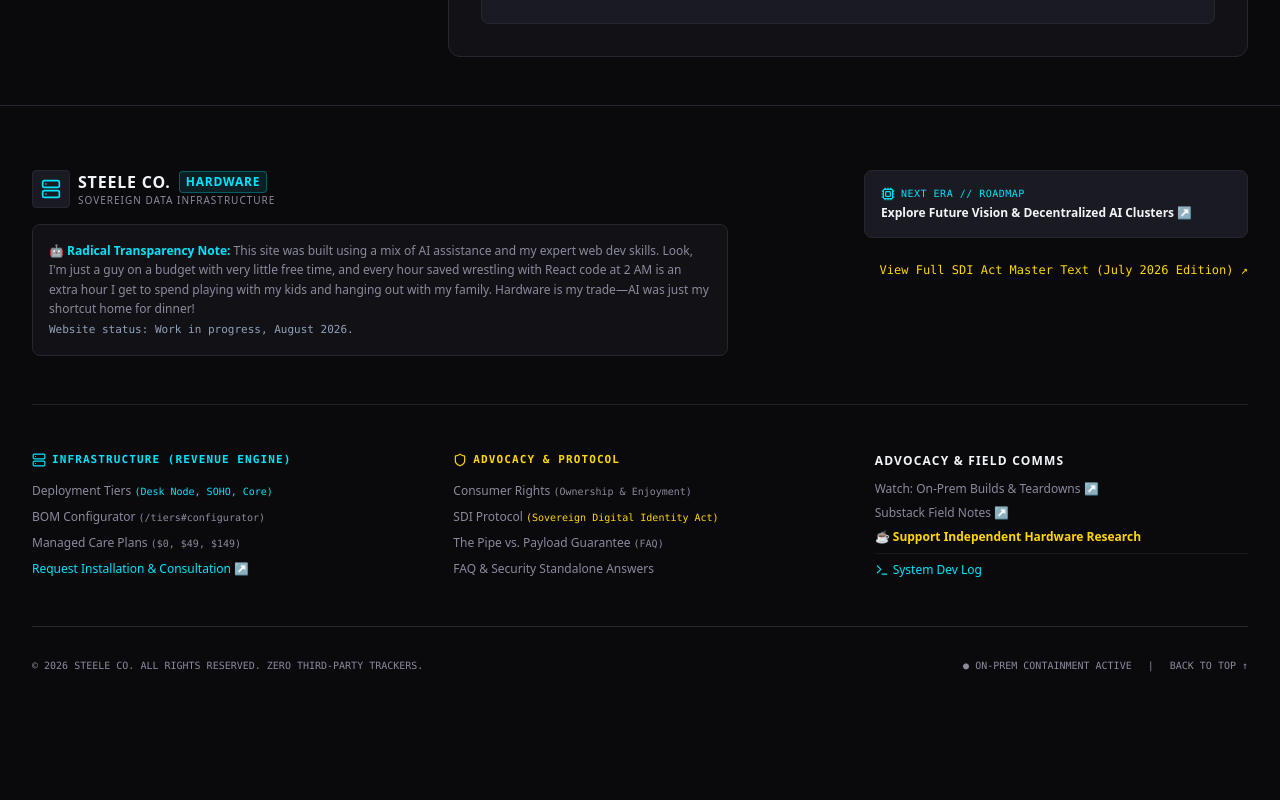
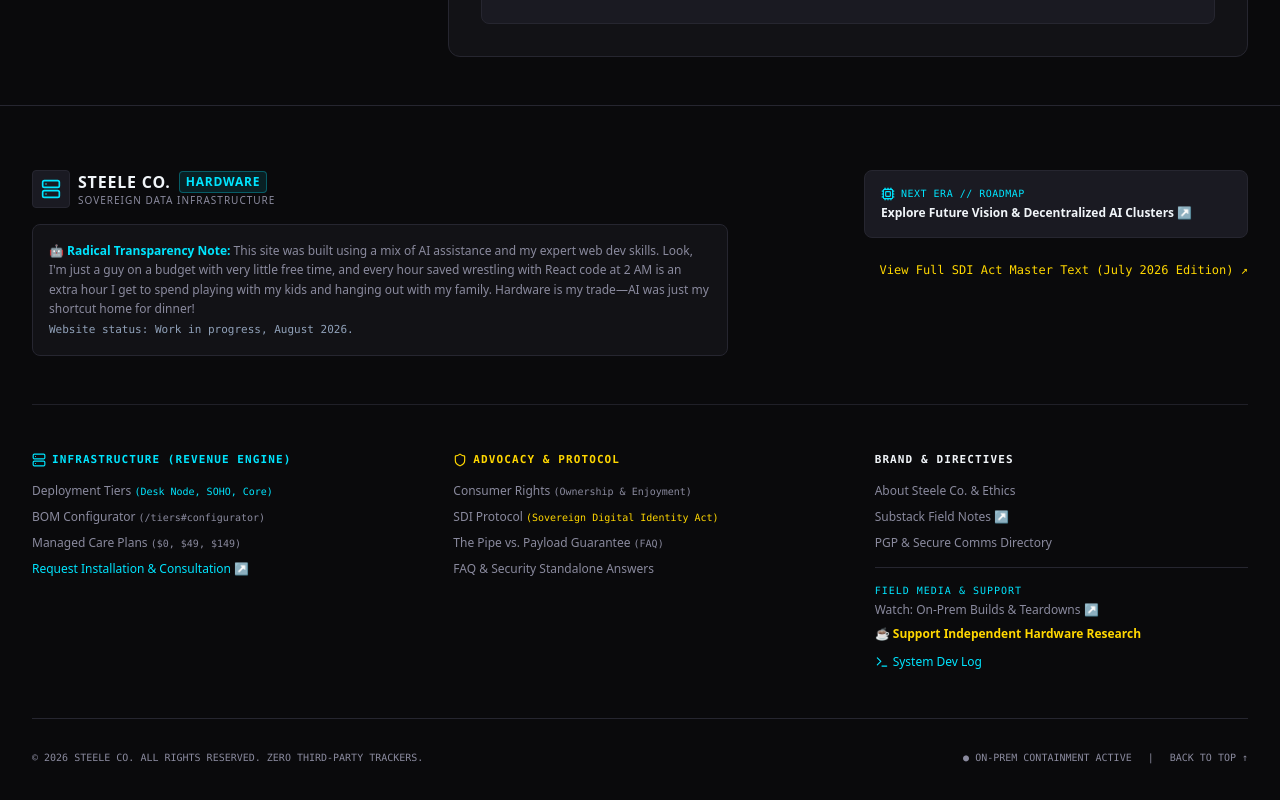
Before and after one commit to DeviousWings/steele-co-website, a React (Vite) app: page / in a window 1280 px wide. Shown: the part 1172-1972 px from the top of the page. Before the commit the page ends 1892 px from the top, so only its background shows below. Built offline with nearby package versions, Linux system fonts and the light colour scheme.

Commit message:
Revise Footer component structure and links
Updated footer component to include new sections for Brand and Directives, and removed Substack link.

```diff
--- a/src/components/Footer.jsx
+++ b/src/components/Footer.jsx
@@ -131,13 +131,35 @@ export default function Footer({ onOpenDraft, setActiveTab, onOpenDevLog }) {
             </ul>
           </div>
 
-          {/* Column 3: Brand, Comms & Advocacy */}
-          <div>
-            <h4 className="text-xs font-bold uppercase tracking-widest text-slate-100 mb-3">
-              Advocacy & Field Comms
-            </h4>
-            <ul className="space-y-2 text-xs text-muted">
+          {/* Column 3: Brand, Directives & Field Comms */}
+          <div className="space-y-4">
+            <div className="font-mono text-[11px] text-slate-100 font-bold tracking-widest uppercase flex items-center gap-1.5">
+              <span>Brand & Directives</span>
+            </div>
+            <ul className="space-y-2.5">
               <li>
+                <button onClick={() => handleNav('about')} className="hover:text-slate-100 transition-colors text-left">
+                  About Steele Co. & Ethics
+                </button>
+              </li>
+              <li>
+                <button onClick={onOpenDraft} className="hover:text-slate-100 transition-colors text-left">
+                  Substack Field Notes ↗
+                </button>
+              </li>
+              <li>
+                <button onClick={() => handleNav('home')} className="hover:text-slate-100 transition-colors text-left">
+                  PGP & Secure Comms Directory
+                </button>
+              </li>
+            </ul>
+
+            {/* External Links Section with Top Hairline Border */}
+            <div className="pt-4 border-t border-hairline space-y-2 text-xs">
+              <div className="font-mono text-[10px] text-cyan uppercase tracking-widest mb-1">
+                Field Media & Support
+              </div>
+              <div>
                 <a
                   href="https://youtube.com/@yourchannel"
                   target="_blank"
@@ -146,18 +168,8 @@ export default function Footer({ onOpenDraft, setActiveTab, onOpenDevLog }) {
                 >
                   <span>Watch: On-Prem Builds & Teardowns ↗</span>
                 </a>
-              </li>
-              <li>
-                <a
-                  href="https://substack.com"
-                  target="_blank"
-                  rel="noopener noreferrer"
-                  className="hover:text-cyan transition-colors flex items-center gap-1"
-                >
-                  <span>Substack Field Notes ↗</span>
-                </a>
-              </li>
-              <li>
+              </div>
+              <div>
                 <a
                   href="https://buymeacoffee.com/yourhandle"
                   target="_blank"
@@ -166,8 +178,8 @@ export default function Footer({ onOpenDraft, setActiveTab, onOpenDevLog }) {
                 >
                   <span>☕ Support Independent Hardware Research</span>
                 </a>
-              </li>
-              <li className="pt-2 border-t border-hairline/50">
+              </div>
+              <div className="pt-1">
                 <button
                   onClick={onOpenDevLog}
                   className="text-cyan hover:underline transition-colors flex items-center gap-1"
@@ -175,8 +187,8 @@ export default function Footer({ onOpenDraft, setActiveTab, onOpenDevLog }) {
                   <Terminal className="w-3.5 h-3.5" />
                   <span>System Dev Log</span>
                 </button>
-              </li>
-            </ul>
+              </div>
+            </div>
           </div>
 
         </div>
```
